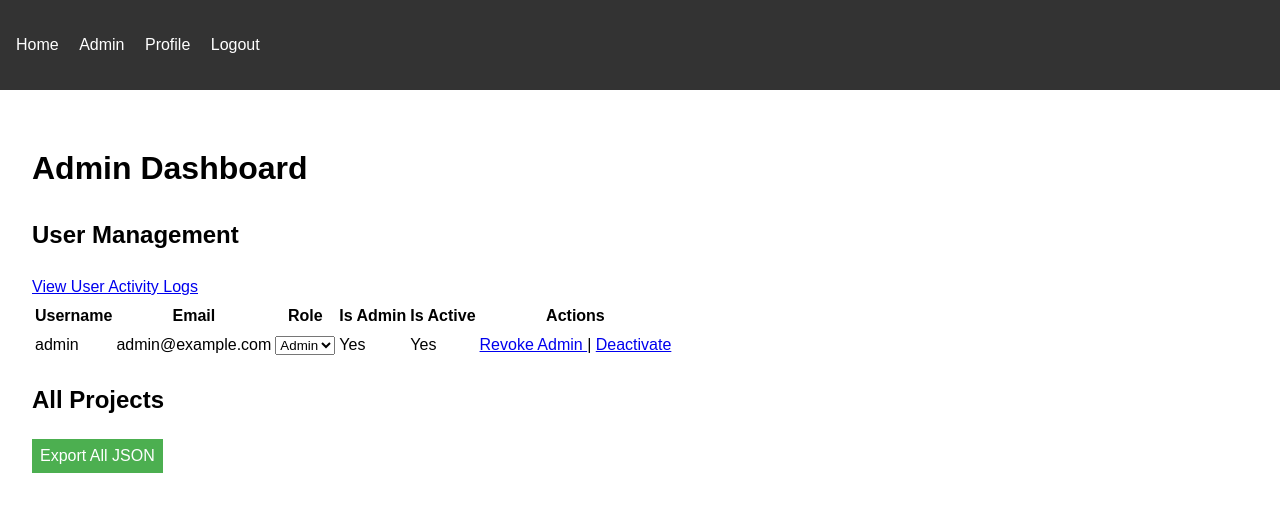
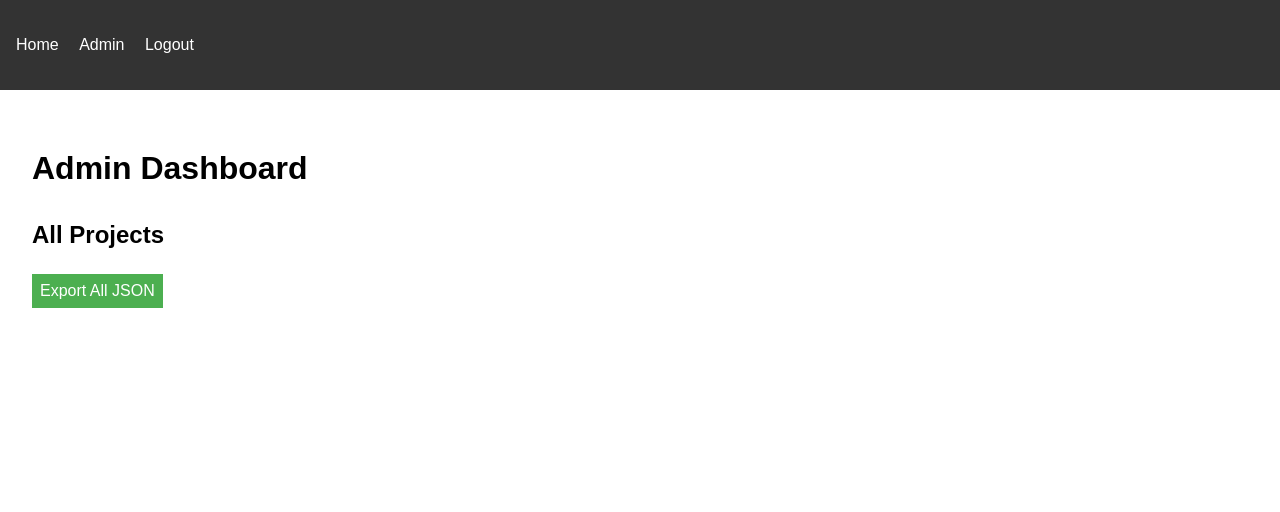
Before and after one commit to federicoandreis/ColDag, a Flask app: page /admin in a window 1280 px wide. Shown: the top 512 px of the page. Run offline with Flask 3, Linux system fonts and the light colour scheme; a user stored in the database is signed in; data comes from the database, SQL or seed files in the repository; data that the repository does not hold is empty; some libraries are stand-ins or nearby versions.

Commit message:
Restored to '8e58e7e157e14015a375bce009714e44e44c8878'

```diff
--- a/main.py
+++ b/main.py
@@ -1,15 +1,12 @@
 from flask import Flask, render_template, request, jsonify, redirect, url_for, flash, send_file
 from flask_login import LoginManager, login_user, login_required, logout_user, current_user
 from werkzeug.security import generate_password_hash, check_password_hash
-from models import db, User, Project, Role, UserActivity
+from models import db, User, Project
 from config import Config
 import os
 import json
 from io import BytesIO
 import networkx as nx
-from flask_mail import Mail, Message
-import datetime
-from sqlalchemy import inspect, text
 
 app = Flask(__name__)
 app.config.from_object(Config)
@@ -17,64 +14,26 @@ app.config.from_object(Config)
 db.init_app(app)
 login_manager = LoginManager(app)
 login_manager.login_view = 'login'
-mail = Mail(app)
 
 @login_manager.user_loader
 def load_user(user_id):
     return User.query.get(int(user_id))
 
-def log_user_activity(user, activity_type, details=None):
-    activity = UserActivity(user_id=user.id, activity_type=activity_type, details=details)
-    db.session.add(activity)
-    db.session.commit()
+def create_default_user():
+    username = 'fede'
+    password = 'admin'
+    if not User.query.filter_by(username=username).first():
+        new_user = User(username=username, password=generate_password_hash(password), is_admin=True)
+        db.session.add(new_user)
+        db.session.commit()
+        print(f"Default user '{username}' created.")
+    else:
+        print(f"Default user '{username}' already exists.")
 
-def update_database_schema():
-    with app.app_context():
-        inspector = inspect(db.engine)
-        if not inspector.has_table("user"):
-            db.create_all()
-            print("Database tables created.")
-        else:
-            existing_columns = set(column['name'] for column in inspector.get_columns("user"))
-            model_columns = set(column.key for column in User.__table__.columns)
-            missing_columns = model_columns - existing_columns
-            if missing_columns:
-                print(f"Adding missing columns to user table: {missing_columns}")
-                with db.engine.connect() as conn:
-                    for column_name in missing_columns:
-                        column = User.__table__.columns[column_name]
-                        column_type = column.type
-                        if isinstance(column_type, db.DateTime):
-                            column_type = 'TIMESTAMP'
-                        conn.execute(text(f'ALTER TABLE "user" ADD COLUMN {column_name} {column_type}'))
-                    conn.commit()
-                print("Database schema updated.")
-            else:
-                print("Database schema is up to date.")
-
-def create_default_user():
-    with app.app_context():
-        admin_role = Role.query.filter_by(name='Admin').first()
-        if not admin_role:
-            admin_role = Role(name='Admin')
-            db.session.add(admin_role)
-            db.session.commit()
-
-        user_role = Role.query.filter_by(name='User').first()
-        if not user_role:
-            user_role = Role(name='User')
-            db.session.add(user_role)
-            db.session.commit()
-
-        admin_user = User.query.filter_by(username='admin').first()
-        if not admin_user:
-            admin_user = User(username='admin', email='admin@example.com', is_admin=True, is_active=True, role=admin_role)
-            admin_user.set_password('admin')  # Set the password using the set_password method
-            db.session.add(admin_user)
-            db.session.commit()
-            print("Default admin user created.")
-        else:
-            print("Default admin user already exists.")
+@app.route('/')
+@login_required
+def index():
+    return render_template('index.html')
 
 @app.route('/login', methods=['GET', 'POST'])
 def login():
@@ -82,93 +41,204 @@ def login():
         username = request.form.get('username')
         password = request.form.get('password')
         user = User.query.filter_by(username=username).first()
-        if user and user.check_password(password):
-            if user.is_active:
-                login_user(user)
-                user.last_login = datetime.datetime.utcnow()
-                db.session.commit()
-                log_user_activity(user, 'login')
-                return redirect(url_for('index'))
-            else:
-                flash('Please confirm your email address before logging in.')
+        if user and check_password_hash(user.password, password):
+            login_user(user)
+            return redirect(url_for('index'))
+        flash('Invalid username or password')
+    return render_template('login.html')
+
+@app.route('/register', methods=['GET', 'POST'])
+def register():
+    if request.method == 'POST':
+        username = request.form.get('username')
+        password = request.form.get('password')
+        is_admin = request.form.get('is_admin') == 'on'
+
+        if User.query.filter_by(username=username).first():
+            flash('Username already exists')
         else:
-            flash('Invalid username or password')
-    return render_template('login.html')
+            new_user = User(username=username, password=generate_password_hash(password), is_admin=is_admin)
+            db.session.add(new_user)
+            db.session.commit()
+            flash('Registration successful')
+            return redirect(url_for('login'))
+    return render_template('register.html')
 
 @app.route('/logout')
 @login_required
 def logout():
-    log_user_activity(current_user, 'logout')
     logout_user()
     return redirect(url_for('login'))
 
-@app.route('/admin/user_activity')
+@app.route('/save_project', methods=['POST'])
 @login_required
-def user_activity():
-    if not current_user.is_admin:
-        flash('You do not have permission to access this page.')
-        return redirect(url_for('index'))
-    activities = UserActivity.query.order_by(UserActivity.timestamp.desc()).limit(100).all()
-    return render_template('user_activity.html', activities=activities)
+def save_project():
+    data = request.json
+    project = Project(user_id=current_user.id, name=data['name'], content=json.dumps(data['content']))
+    db.session.add(project)
+    db.session.commit()
+    return jsonify({'success': True})
+
+@app.route('/get_projects')
+@login_required
+def get_projects():
+    projects = Project.query.filter_by(user_id=current_user.id).all()
+    return jsonify([{'id': p.id, 'name': p.name, 'content': json.loads(p.content)} for p in projects])
 
 @app.route('/admin')
 @login_required
 def admin():
     if not current_user.is_admin:
-        flash('You do not have permission to access this page.')
+        flash('Access denied')
         return redirect(url_for('index'))
-    users = User.query.all()
-    roles = Role.query.all()
     projects = Project.query.all()
-    return render_template('admin.html', users=users, roles=roles, projects=projects)
+    return render_template('admin.html', projects=projects)
 
-@app.route('/admin/toggle_admin/<int:user_id>')
+@app.route('/export_current_graph', methods=['POST'])
 @login_required
-def toggle_admin(user_id):
+def export_current_graph():
+    data = request.json
+    json_data = json.dumps(data, indent=2)
+    return send_file(
+        BytesIO(json_data.encode()),
+        mimetype='application/json',
+        as_attachment=True,
+        download_name='current_graph.json'
+    )
+
+@app.route('/export_all_graphs')
+@login_required
+def export_all_graphs():
     if not current_user.is_admin:
-        flash('You do not have permission to perform this action.')
+        flash('Access denied')
         return redirect(url_for('index'))
-    user = User.query.get_or_404(user_id)
-    user.is_admin = not user.is_admin
-    db.session.commit()
-    log_user_activity(current_user, 'toggle_admin', f"Changed admin status for user {user.username}")
-    flash(f"Admin status for {user.username} has been {'granted' if user.is_admin else 'revoked'}.")
-    return redirect(url_for('admin'))
 
-@app.route('/admin/toggle_active/<int:user_id>')
+    projects = Project.query.all()
+    all_graphs = {p.name: json.loads(p.content) for p in projects}
+    json_data = json.dumps(all_graphs, indent=2)
+
+    return send_file(
+        BytesIO(json_data.encode()),
+        mimetype='application/json',
+        as_attachment=True,
+        download_name='all_graphs.json'
+    )
+
+@app.route('/load_project_from_file', methods=['POST'])
 @login_required
-def toggle_active(user_id):
-    if not current_user.is_admin:
-        flash('You do not have permission to perform this action.')
-        return redirect(url_for('index'))
-    user = User.query.get_or_404(user_id)
-    user.is_active = not user.is_active
-    db.session.commit()
-    log_user_activity(current_user, 'toggle_active', f"Changed active status for user {user.username}")
-    flash(f"Account for {user.username} has been {'activated' if user.is_active else 'deactivated'}.")
-    return redirect(url_for('admin'))
+def load_project_from_file():
+    data = request.json
+    content = data.get('content')
+    try:
+        json.loads(content)  # Validate JSON
+        return jsonify({'success': True})
+    except json.JSONDecodeError:
+        return jsonify({'success': False, 'error': 'Invalid JSON format'})
 
-@app.route('/admin/change_role/<int:user_id>', methods=['POST'])
+@app.route('/graph_statistics', methods=['POST'])
 @login_required
-def change_role(user_id):
-    if not current_user.is_admin:
-        flash('You do not have permission to perform this action.')
-        return redirect(url_for('index'))
-    user = User.query.get_or_404(user_id)
-    new_role_id = request.form.get('role_id')
-    new_role = Role.query.get(new_role_id)
-    if new_role:
-        old_role = user.role
-        user.role = new_role
-        db.session.commit()
-        log_user_activity(current_user, 'change_role', f"Changed role for user {user.username} from {old_role.name} to {new_role.name}")
-        flash(f"Role for {user.username} has been changed to {new_role.name}.")
-    else:
-        flash("Invalid role selected.")
-    return redirect(url_for('admin'))
+def graph_statistics():
+    data = request.json
+    nodes = data.get('nodes', [])
+    edges = data.get('edges', [])
+
+    G = nx.DiGraph()
+    for node in nodes:
+        G.add_node(node['id'])
+    for edge in edges:
+        G.add_edge(edge['from'], edge['to'])
+
+    stats = {
+        'num_nodes': G.number_of_nodes(),
+        'num_edges': G.number_of_edges(),
+        'avg_degree': sum(dict(G.degree()).values()) / G.number_of_nodes() if G.number_of_nodes() > 0 else 0,
+        'is_dag': nx.is_directed_acyclic_graph(G),
+        'connected_components': nx.number_connected_components(G.to_undirected()),
+        'strongly_connected_components': nx.number_strongly_connected_components(G),
+    }
+
+    if stats['is_dag']:
+        longest_path = nx.dag_longest_path(G)
+        stats['longest_path_length'] = len(longest_path) - 1
+        stats['longest_path_nodes'] = [nodes[i]['label'] for i in longest_path]
+
+        articulation_points = list(nx.articulation_points(G.to_undirected()))
+        stats['critical_nodes'] = [nodes[i]['label'] for i in articulation_points]
+
+        topo_sort = list(nx.topological_sort(G))
+        stats['topological_order'] = [nodes[i]['label'] for i in topo_sort]
+
+    stats['degree_centrality'] = nx.degree_centrality(G)
+    stats['betweenness_centrality'] = nx.betweenness_centrality(G)
+    stats['closeness_centrality'] = nx.closeness_centrality(G)
+
+    stats['eccentricity'] = nx.eccentricity(G.to_undirected())
+    stats['radius'] = nx.radius(G.to_undirected())
+    stats['diameter'] = nx.diameter(G.to_undirected())
+    stats['clustering_coefficient'] = nx.average_clustering(G.to_undirected())
+    stats['pagerank'] = nx.pagerank(G)
+
+    # Graph Coloring
+    coloring = nx.greedy_color(G.to_undirected())
+    stats['graph_coloring'] = {nodes[node_id]['label']: color for node_id, color in coloring.items()}
+    stats['chromatic_number'] = max(coloring.values()) + 1
+
+    # Minimum Spanning Tree (for undirected graphs)
+    if not nx.is_directed(G):
+        mst = list(nx.minimum_spanning_tree(G).edges())
+        stats['minimum_spanning_tree'] = [f"{nodes[u]['label']} - {nodes[v]['label']}" for u, v in mst]
+
+    # Shortest Path (Dijkstra's algorithm)
+    if len(nodes) > 1:
+        source = nodes[0]['id']
+        target = nodes[-1]['id']
+        try:
+            shortest_path = nx.dijkstra_path(G, source, target)
+            stats['shortest_path'] = [nodes[i]['label'] for i in shortest_path]
+            stats['shortest_path_length'] = nx.dijkstra_path_length(G, source, target)
+        except nx.NetworkXNoPath:
+            stats['shortest_path'] = "No path exists between the first and last nodes"
+            stats['shortest_path_length'] = float('inf')
+
+    # Cycle detection
+    try:
+        cycle = nx.find_cycle(G)
+        stats['has_cycle'] = True
+        stats['cycle'] = [nodes[node]['label'] for node in cycle]
+    except nx.NetworkXNoCycle:
+        stats['has_cycle'] = False
+
+    # Graph density
+    stats['graph_density'] = nx.density(G)
+
+    # Graph diameter explanation
+    stats['diameter_explanation'] = "The diameter of a graph is the maximum eccentricity of any vertex in the graph. In other words, it is the greatest distance between any pair of vertices."
+
+    # New advanced operations
+    # Eigenvector centrality
+    stats['eigenvector_centrality'] = nx.eigenvector_centrality(G)
+
+    # Assortativity coefficient
+    stats['assortativity_coefficient'] = nx.degree_assortativity_coefficient(G)
+
+    # Graph planarity
+    stats['is_planar'] = nx.check_planarity(G)[0]
+
+    # Convert node IDs to labels in measures
+    for measure in ['degree_centrality', 'betweenness_centrality', 'closeness_centrality', 'eccentricity', 'pagerank', 'eigenvector_centrality']:
+        stats[measure] = {nodes[node_id]['label']: value for node_id, value in stats[measure].items()}
+
+    return jsonify(stats)
+
+@app.route('/get_node_suggestions')
+@login_required
+def get_node_suggestions():
+    with open('node_suggestions.json', 'r') as f:
+        suggestions = json.load(f)
+    return jsonify(suggestions)
 
 if __name__ == '__main__':
     with app.app_context():
-        update_database_schema()
+        db.create_all()
         create_default_user()
-    app.run(host='0.0.0.0', port=5000, debug=True)
+    app.run(host='0.0.0.0', port=5000)
--- a/pyproject.toml
+++ b/pyproject.toml
@@ -13,8 +13,6 @@ flask-login = "^0.6.3"
 werkzeug = "^3.0.4"
 psycopg2-binary = "^2.9.9"
 networkx = "^3.3"
-flask-mail = "^0.10.0"
-itsdangerous = "^2.2.0"
 
 
 [build-system]
--- a/templates/admin.html
+++ b/templates/admin.html
@@ -2,52 +2,6 @@
 
 {% block content %}
 <h1>Admin Dashboard</h1>
-
-<h2>User Management</h2>
-<a href="{{ url_for('user_activity') }}">View User Activity Logs</a>
-<table>
-    <thead>
-        <tr>
-            <th>Username</th>
-            <th>Email</th>
-            <th>Role</th>
-            <th>Is Admin</th>
-            <th>Is Active</th>
-            <th>Actions</th>
-        </tr>
-    </thead>
-    <tbody>
-    {% for user in users %}
-        <tr>
-            <td>{{ user.username }}</td>
-            <td>{{ user.email }}</td>
-            <td>
-                <form action="{{ url_for('change_role', user_id=user.id) }}" method="POST">
-                    <select name="role_id" onchange="this.form.submit()">
-                        {% for role in roles %}
-                            <option value="{{ role.id }}" {% if user.role.id == role.id %}selected{% endif %}>
-                                {{ role.name }}
-                            </option>
-                        {% endfor %}
-                    </select>
-                </form>
-            </td>
-            <td>{{ 'Yes' if user.is_admin else 'No' }}</td>
-            <td>{{ 'Yes' if user.is_active else 'No' }}</td>
-            <td>
-                <a href="{{ url_for('toggle_admin', user_id=user.id) }}">
-                    {{ 'Revoke Admin' if user.is_admin else 'Grant Admin' }}
-                </a>
-                |
-                <a href="{{ url_for('toggle_active', user_id=user.id) }}">
-                    {{ 'Deactivate' if user.is_active else 'Activate' }}
-                </a>
-            </td>
-        </tr>
-    {% endfor %}
-    </tbody>
-</table>
-
 <h2>All Projects</h2>
 <button id="export-all-json">Export All JSON</button>
 <ul>
--- a/templates/base.html
+++ b/templates/base.html
@@ -15,7 +15,6 @@
                 {% if current_user.is_admin %}
                     <li><a href="{{ url_for('admin') }}">Admin</a></li>
                 {% endif %}
-                <li><a href="{{ url_for('profile') }}">Profile</a></li>
                 <li><a href="{{ url_for('logout') }}">Logout</a></li>
             {% else %}
                 <li><a href="{{ url_for('login') }}">Login</a></li>
--- a/templates/email/confirm.html
+++ /dev/null
@@ -1,4 +0,0 @@
-<p>Welcome! Thanks for signing up. Please follow this link to activate your account:</p>
-<p><a href="{{ confirm_url }}">{{ confirm_url }}</a></p>
-<br>
-<p>Cheers!</p>
```
Also changed, not shown: config.py (+0 -8 lines), models.py (+1 -69 lines), templates/email/reset_password.html (deleted, +0 -7 lines), templates/profile.html (deleted, +0 -14 lines), templates/register.html (+2 -6 lines), templates/reset_password.html (deleted, +0 -10 lines), templates/reset_password_request.html (deleted, +0 -10 lines), templates/user_activity.html (deleted, +0 -26 lines), 1 other file.
